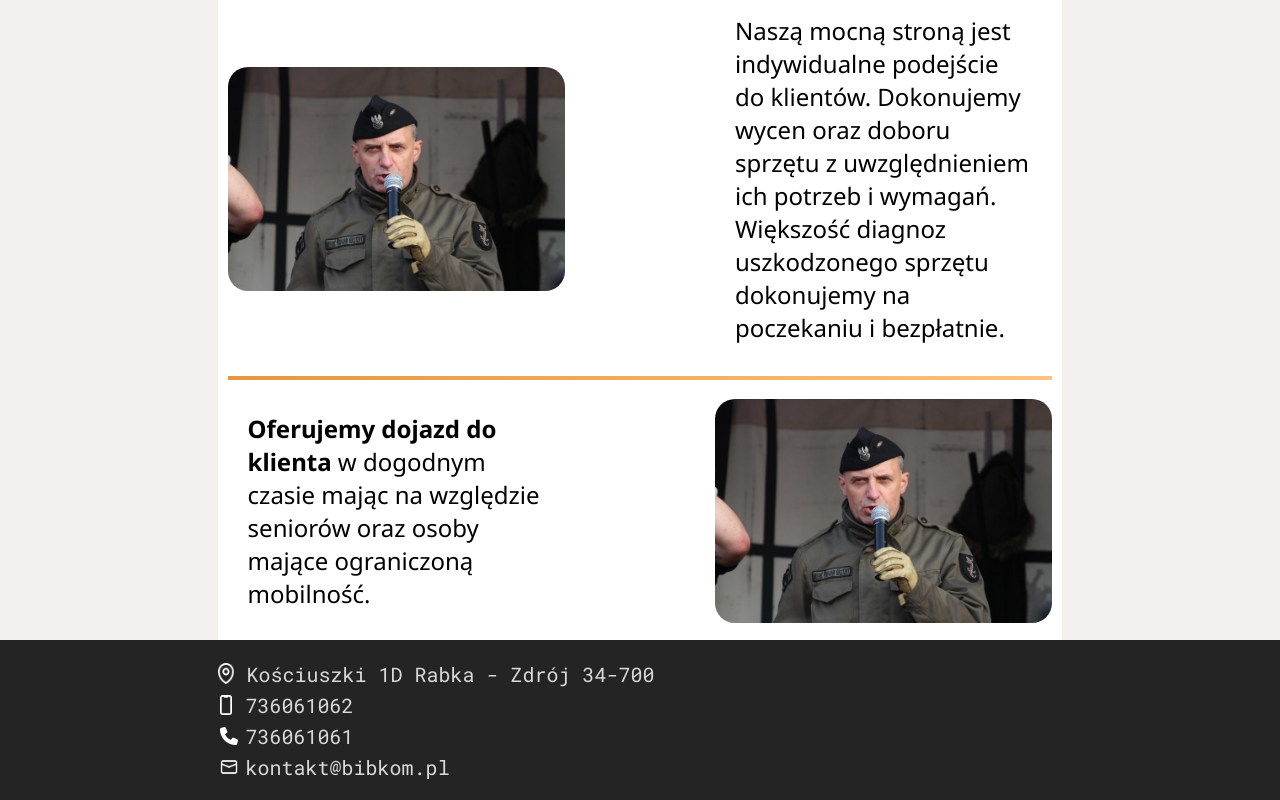
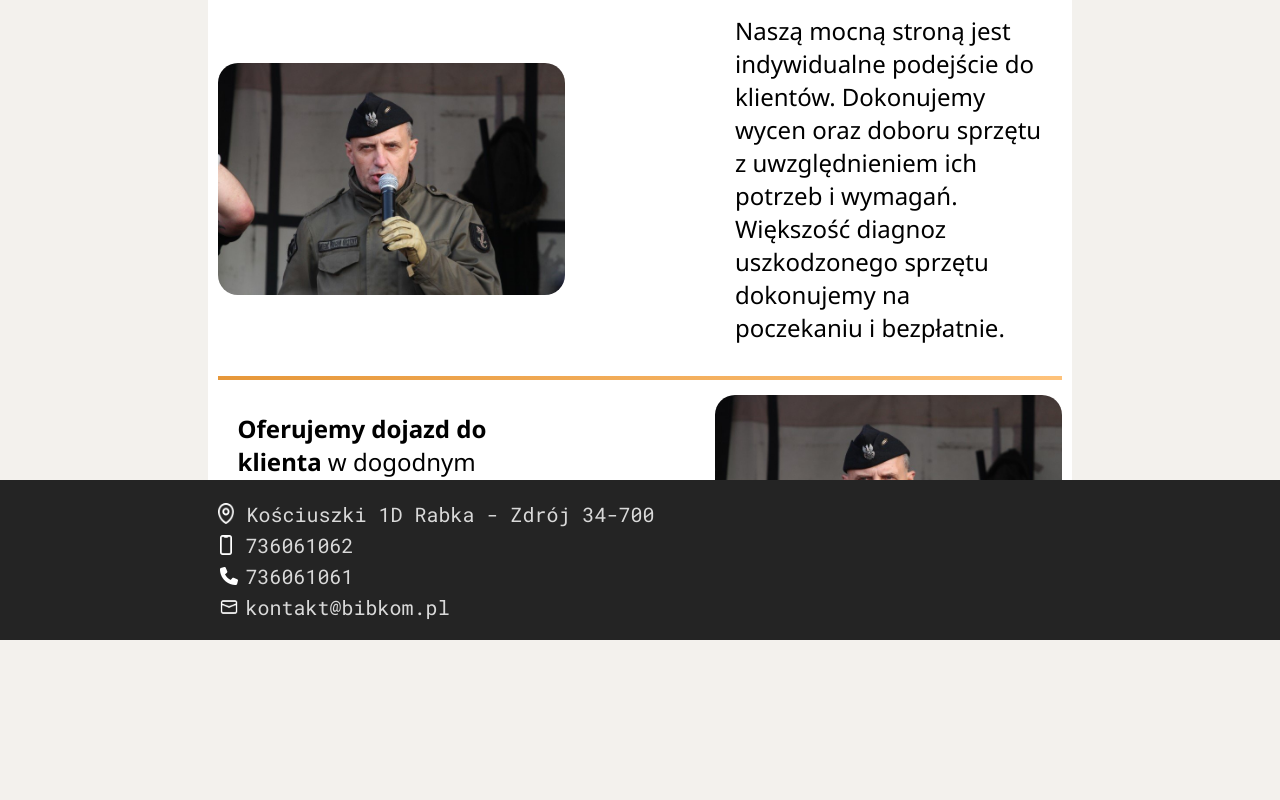
Before and after one commit to Eg-Nickname/BIB-KOM, a React (Vite) app: page / in a window 1280 px wide. Shown: the part 570-1370 px from the top of the page. After the commit the page ends 1210 px from the top, so only its background shows below. Built offline with nearby package versions, Linux system fonts and the light colour scheme.

Commit message:
footer at bottom

```diff
--- a/src/index.css
+++ b/src/index.css
@@ -12,6 +12,10 @@
 }
 body{
   background-color: var(--UI-background);
+}
+.site-wrapper{
+  min-height: 100vh;
+  position: relative;
 }
 a {
   color: var(--UI-white);
@@ -30,6 +34,9 @@ footer {
 footer {
   text-align: left;
   height: 160px;
+  position: absolute;
+  width: 100%;
+  bottom: 0;
 }
 nav li {
   border-bottom: 4px solid transparent;
@@ -48,6 +55,10 @@ footer li + li {
   margin-top: 5px;
 }
 .pageWidth {
+  margin: 0 auto;
+  width: 66vw;
+}
+.content{
   margin: 0 auto;
   width: 66vw;
 }
--- a/src/pages/Home.jsx
+++ b/src/pages/Home.jsx
@@ -4,10 +4,9 @@ import Footer from "../components/footer";
 import placeholder from "../assets/placeholder.jpg";
 function Home() {
   return (
-    <div>
+    <div className="site-wrapper">
       <Navbar />
-      <div className="pageWidth">
-        <div className="grid-wrapper">
+        <div className="grid-wrapper content">
           <div className="grid-text">
             <b>
               Jesteśmy osobami z pasją. Wykonujemy swoją pracę z zamiłowania i
@@ -43,7 +42,6 @@ function Home() {
             <img className="grid-image" src={placeholder}></img>
           </div>
         </div>
-      </div>
       <Footer />
     </div>
   );
```
